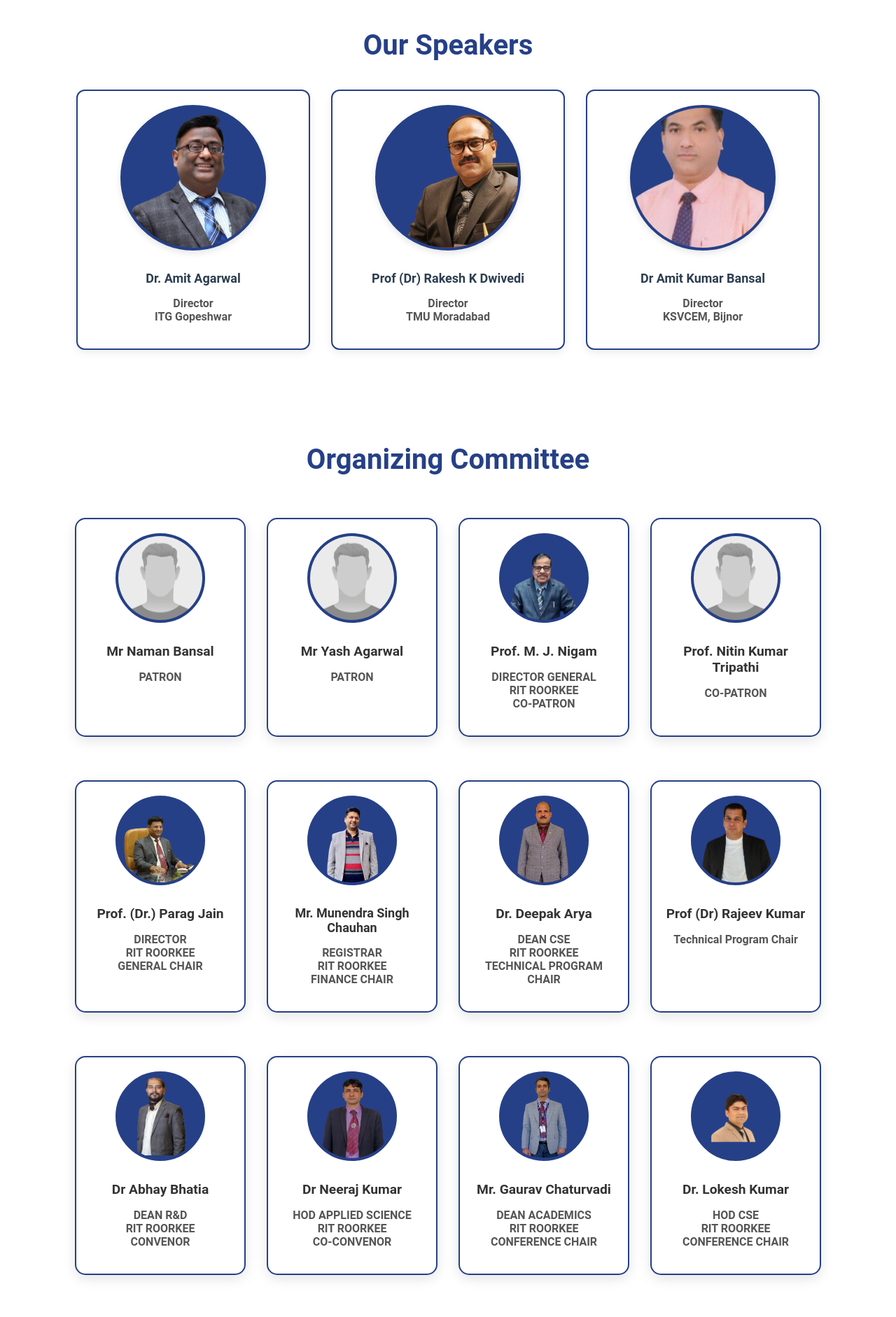
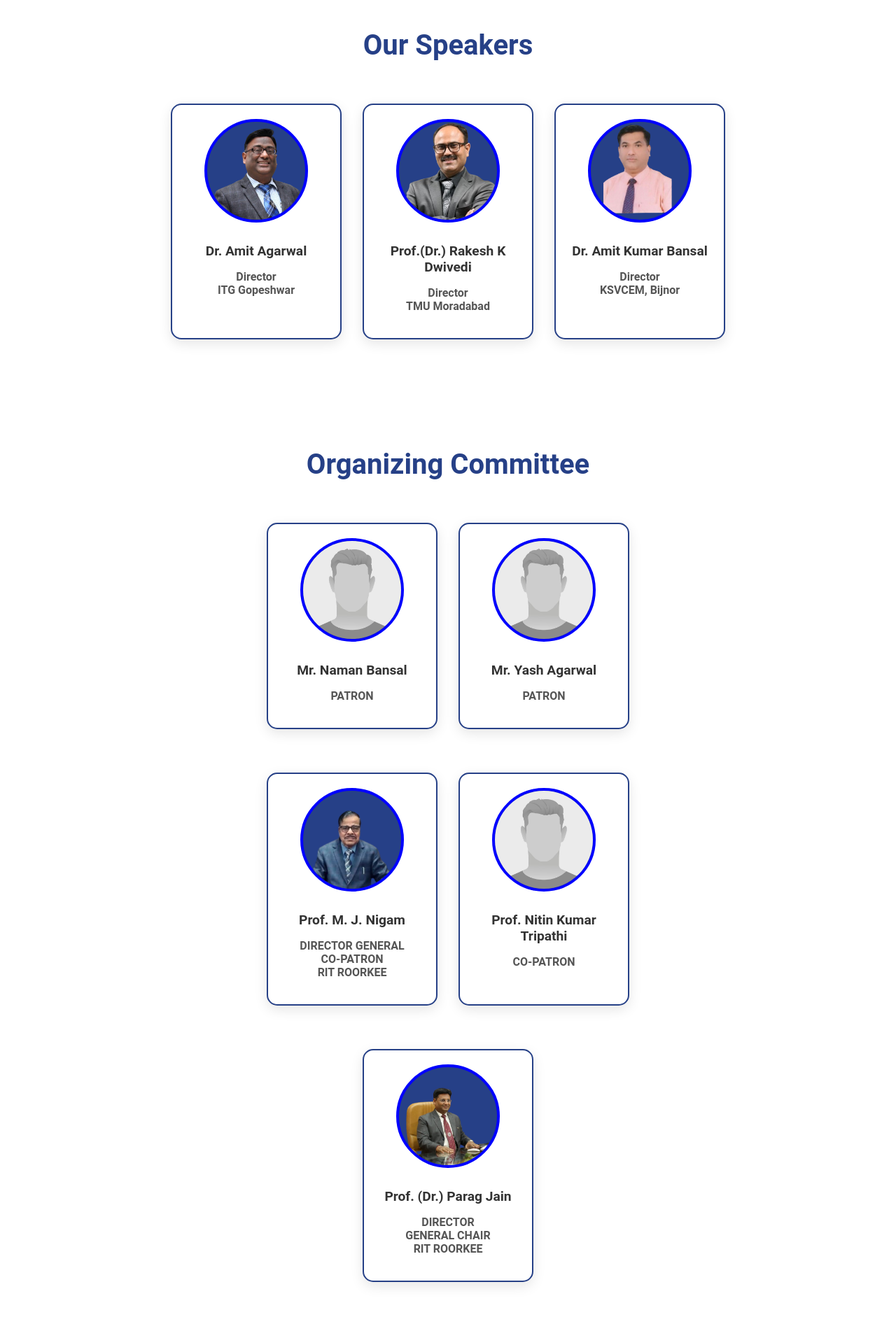
Before and after one commit to PriyanshuRoushan/confwebsite25, a React (Create React App) app in the folder frontend/: page / in a window 1280 px wide. Shown: the part 3000-4882 px from the top of the page at 70% size. Built offline with nearby package versions, Linux system fonts and the light colour scheme.

Commit message:
Updated-faculties

```diff
--- a/frontend/src/components/faculties/faculties.css
+++ b/frontend/src/components/faculties/faculties.css
@@ -58,12 +58,12 @@
 
 .faculties-image {
   background-color: #264087;
-  width: 120px;
-  height: 120px;
+  width: 140px;
+  height: 140px;
   object-fit: contain;
   border-radius: 50%;
   margin-bottom: 15px;
-  border: 4px solid #264087;
+  border: 4px solid blue;
 }
 
 .faculties-name {
--- a/frontend/src/components/faculties/faculties.js
+++ b/frontend/src/components/faculties/faculties.js
@@ -5,59 +5,60 @@ import "./faculties.css";
 const Faculties = () => {
   const scrollRef = useRef(null);
 
-  const row1 = Facultiesdata.slice(0, 4);
-  const row2 = Facultiesdata.slice(4, 8);
-  const row3 = Facultiesdata.slice(8, 12);
-  const remaining = Facultiesdata.slice(12); // All others in horizontal scroll
+  // Row slices
+  const row1 = Facultiesdata.slice(0, 2);
+  const row2 = Facultiesdata.slice(2, 4);
+  const row3 = Facultiesdata.slice(4, 5);
+  const row4 = Facultiesdata.slice(5, 7);
+  const row5 = Facultiesdata.slice(7, 9);
+  const row6 = Facultiesdata.slice(9, 11);
+  const row7 = Facultiesdata.slice(11, 15);
+  const row8 = Facultiesdata.slice(15); // Remaining scrollable
+
+  const renderRow = (rowData, keyOffset = 0) => (
+    <div className="faculties-row">
+      {rowData.map((faculty, index) => (
+        <div className="faculties-card" key={index + keyOffset}>
+          <img src={faculty.image} alt={faculty.name} className="faculties-image" />
+          <h3 className="faculties-name">{faculty.name}</h3>
+          <p className="faculties-position">{faculty.title}</p>
+        </div>
+      ))}
+    </div>
+  );
 
   return (
     <div className="product-carousel">
       <section className="faculties-section">
         <h2 className="faculties-heading">Organizing Committee</h2><br />
 
-        {/* Row 1 */}
-        <div className="faculties-row">
-          {row1.map((faculty, index) => (
-            <div className="faculties-card" key={index}>
-              <img src={faculty.image} alt={faculty.name} className="faculties-image" />
-              <h3 className="faculties-name">{faculty.name}</h3>
-              <p className="faculties-position">{faculty.title}</p>
-            </div>
-          ))}
-        </div>
+        {renderRow(row1, 0)}
         <div className="animated-line" />
 
-        {/* Row 2 */}
-        <div className="faculties-row">
-          {row2.map((faculty, index) => (
-            <div className="faculties-card" key={index + 4}>
-              <img src={faculty.image} alt={faculty.name} className="faculties-image" />
-              <h3 className="faculties-name">{faculty.name}</h3>
-              <p className="faculties-position">{faculty.title}</p>
-            </div>
-          ))}
-        </div>
+        {renderRow(row2, 2)}
         <div className="animated-line" />
 
-        {/* Row 3 */}
-        <div className="faculties-row">
-          {row3.map((faculty, index) => (
-            <div className="faculties-card" key={index + 7}>
-              <img src={faculty.image} alt={faculty.name} className="faculties-image" />
-              <h3 className="faculties-name">{faculty.name}</h3>
-              <p className="faculties-position">{faculty.title}</p>
-            </div>
-          ))}
-        </div>
+        {renderRow(row3, 4)}
         <div className="animated-line" />
 
-        {/* Remaining in scrollable row */}
-        {remaining.length > 0 && (
+        {renderRow(row4, 5)}
+        <div className="animated-line" />
+
+        {renderRow(row5, 7)}
+        <div className="animated-line" />
+
+        {renderRow(row6, 9)}
+        <div className="animated-line" />
+
+        {renderRow(row7, 11)}
+        <div className="animated-line" />
+
+        {row8.length > 0 && (
           <>
             <div className="faculties-slider-wrapper" ref={scrollRef}>
               <div className="faculties-grid">
-                {remaining.map((faculty, index) => (
-                  <div className="faculties-card" key={index + 9}>
+                {row8.map((faculty, index) => (
+                  <div className="faculties-card" key={index + 15}>
                     <img src={faculty.image} alt={faculty.name} className="faculties-image" />
                     <h3 className="faculties-name">{faculty.name}</h3>
                     <p className="faculties-position">{faculty.title}</p>
--- a/frontend/src/components/faculties/facultiesdata.js
+++ b/frontend/src/components/faculties/facultiesdata.js
@@ -18,19 +18,19 @@ import Fake from "../assets/faculties/Fake.png"
 
 const FacultiesData = [
     {
-    name: 'Mr Naman Bansal',
+    name: 'Mr. Naman Bansal',
     image: Fake,
     title: 'PATRON',
   },
     {
-    name: 'Mr Yash Agarwal',
+    name: 'Mr. Yash Agarwal',
     image: Fake,
     title: 'PATRON',
   },
    {
     name: 'Prof. M. J. Nigam ',
     image: Nigam,
-    title: <p><div>DIRECTOR GENERAL<br></br>RIT ROORKEE<br></br>CO-PATRON</div></p>,
+    title: <p><div>DIRECTOR GENERAL<br></br>CO-PATRON<br></br>RIT ROORKEE</div></p>,
   },
    {
     name: 'Prof. Nitin Kumar Tripathi ',
@@ -40,67 +40,68 @@ const FacultiesData = [
     {
     name: 'Prof. (Dr.) Parag Jain',
     image: Parag,
-    title: <p><div>DIRECTOR<br></br>RIT ROORKEE<br></br>GENERAL CHAIR</div></p>,
+    title: <p><div>DIRECTOR<br></br>GENERAL CHAIR<br></br>RIT ROORKEE</div></p>,
+  },
+      {
+    name: 'Dr. Deepak Arya',
+    image: Deepak,
+    title: <p><div>PROFESSOR<br></br><div style={{ fontSize: "13px" }}>TECHNICAL PROGRAM CHAIR<br></br>RIT ROORKEE</div></div></p>,
+  },
+      {
+    name: 'Prof. (Dr.) Rajeev Kumar',
+    image: Rajeev,
+    title: 'Technical Program Chair',
+  },
+
+  {
+    name: 'Mr. Gaurav Chaturvadi',
+    image: Gauravchaturvadi,
+    title: <p><div>PROFESSOR<br></br>CONFERENCE CHAIR<br></br>RIT ROORKEE</div></p>,
+  },
+  {
+    name: 'Dr. Lokesh Kumar',
+    image: Lokesh,
+    title: <p><div>HOD CSE<br></br>CONFERENCE CHAIR<br></br>RIT ROORKEE</div></p>,
+  },
+      {
+    name: 'Dr. Abhay Bhatia',
+    image: Abhaybhatia,
+    title: <p><div>ASSISTANT PROFESSOR<br></br>CONVENOR<br></br>RIT ROORKEE</div></p>,
+  },
+       {
+    name: 'Dr. Neeraj Kumar',
+    image: Neeraj,
+    title: <p><div>PROFESSOR<br></br>CO-CONVENOR<br></br>RIT ROORKEE</div></p>,
   },
      {
     name: <div style={{ fontSize: "18px" }}>Mr. Munendra Singh Chauhan</div>,
     image: Munendra,
-    title: <p><div>REGISTRAR<br></br>RIT ROORKEE<br></br>FINANCE CHAIR</div></p>,
+    title: <p><div>REGISTRAR<br></br>FINANCE CHAIR<br></br>RIT ROORKEE</div></p>,
   },
-      {
-    name: 'Dr. Deepak Arya',
-    image: Deepak,
-    title: <p><div>DEAN CSE<br></br>RIT ROORKEE<br></br>TECHNICAL PROGRAM CHAIR</div></p>,
+     {
+    name: 'Dr. Himanshu Gupta',
+    image: Himanhsugupta,
+    title: <p><div>ASSISTANT PROFESSOR<br></br>PUBLICATION CHAIR<br></br>RIT ROORKEE</div></p>,
   },
-      {
-    name: 'Prof (Dr) Rajeev Kumar',
-    image: Rajeev,
-    title: 'Technical Program Chair',
+     {
+    name: 'Dr. Vidit Vats',
+    image: Vidit,
+    title: <p><div>ASSISTANT PROFESSOR<br></br>PUBLICATION CHAIR<br></br>RIT ROORKEE</div></p>,
+  },
+     {
+    name: 'Dr. Taresh Singh',
+    image: Taresh,
+    title: <p><div>ASSISTANT PROFESSOR<br></br>PUBLICATION CHAIR<br></br>RIT ROORKEE</div></p>,
   },
     {
-    name: 'Dr Abhay Bhatia',
-    image: Abhaybhatia,
-    title: <p><div>DEAN R&D<br></br>RIT ROORKEE<br></br>CONVENOR</div></p>,
-  },
-       {
-    name: 'Dr Neeraj Kumar',
-    image: Neeraj,
-    title: <p><div>HOD APPLIED SCIENCE<br></br>RIT ROORKEE<br></br>CO-CONVENOR</div></p>,
+    name: 'Dr. Prashant Mishra',
+    image: Prashant,
+    title: <p><div>ASSISTANT PROFESSOR<br></br>PUBLICITY CHAIR<br></br>RIT ROORKEE</div></p>,
   },
   {
-    name: 'Mr. Gaurav Chaturvadi',
-    image: Gauravchaturvadi,
-    title: <p><div>DEAN ACADEMICS<br></br>RIT ROORKEE<br></br>CONFERENCE CHAIR</div></p>,
-  },
-  {
-    name: 'Dr. Lokesh Kumar',
-    image: Lokesh,
-    title: <p><div>HOD CSE<br></br>RIT ROORKEE<br></br>CONFERENCE CHAIR</div></p>,
-  },
-     {
-    name: 'Dr Himanshu Gupta',
-    image: Himanhsugupta,
-    title: <p><div>ASSISTANT PROFESSOR<br></br>RIT ROORKEE<br></br>PUBLICATION CHAIR</div></p>,
-  },
-     {
-    name: 'Dr Vidit Vats',
-    image: Vidit,
-    title: <p><div>ASSISTANT PROFESSOR<br></br>RIT ROORKEE<br></br>PUBLICATION CHAIR</div></p>,
-  },
-     {
-    name: 'Dr Taresh Singh',
-    image: Taresh,
-    title: <p><div>DEAN TRAINING<br></br>RIT ROORKEE<br></br>PUBLICATION CHAIR</div></p>,
-  },
-    {
-    name: 'Dr Prashant Mishra',
-    image: Prashant,
-    title: <p><div>ASSISTANT PROFESSOR<br></br>RIT ROORKEE<br></br>PUBLICITY CHAIR</div></p>,
-  },
-  {
-    name: 'Dr Rashmi Gupta',
+    name: 'Dr. Rashmi Gupta',
     image: Rashmi,
-    title: <p><div>DEAN PDP<br></br>RIT ROORKEE<br></br>PUBLICITY CHAIR</div></p>,
+    title: <p><div>PROFESSOR<br></br>PUBLICITY CHAIR<br></br>RIT ROORKEE</div></p>,
   },
 
 ]
--- a/frontend/src/components/speaker/speaker.css
+++ b/frontend/src/components/speaker/speaker.css
@@ -1,56 +1,75 @@
-.speakers-section {
+.speaker-section {
   padding: 50px 20px;
-
-  font-family: 'Segoe UI', sans-serif;
+  text-align: center;
+  position: relative;
 }
 
-.speakers-heading {
+.speaker-heading {
   font-family: roboto;
-  font-size:2.5rem;
-  text-align: center;
+  font-size: 2.5rem;
+  color: #264087;
+  margin-bottom: 40px;
   font-weight: 700;
+}
+
+.speaker-row {
+  display: flex;
+  justify-content: center;
+  flex-wrap: wrap;
+  gap: 30px;
   margin-bottom: 40px;
-  color: #264087;
+}
+
+/* Scrollable wrapper (last row) */
+.speaker-slider-wrapper {
+  overflow-x: auto;
+  overflow-y: hidden;
+  white-space: nowrap;
+  scroll-behavior: smooth;
+  scrollbar-width: none;
+  -ms-overflow-style: none;
+}
+
+.speaker-slider-wrapper::-webkit-scrollbar {
+  display: none;
 }
 
 .speaker-grid {
-  display: flex;
-  flex-wrap: wrap;
-  justify-content: center;
+  display: inline-flex;
   gap: 30px;
 }
 
 .speaker-card {
   font-family: roboto;
-  width: 290px;
+  background-color: #ffffff;
+  padding: 20px;
+  border-radius: 15px;
+  box-shadow: 0 6px 18px rgba(0, 0, 0, 0.1);
+  width: 200px;
+  flex-shrink: 0;
   text-align: center;
-  padding: 20px;
-  transition: transform 0.3s ease, box-shadow 0.3s ease;
-  background-color: #fff;
-  border-radius: 12px;
+  transition: transform 0.3s ease;
   border: 2px solid #264087;
-  box-shadow: 0 4px 12px rgba(0, 0, 0, 0.08);
 }
 
 .speaker-card:hover {
-  transform: translateY(-8px);
+  transform: translateY(-5px);
 }
 
 .speaker-image {
   background-color: #264087;
-  border: 4px solid #264087;
-  width: 200px;
-  height: 200px;
+  width: 140px;
+  height: 140px;
+  object-fit: contain;
   border-radius: 50%;
-  object-fit: cover;
   margin-bottom: 15px;
-  box-shadow: 0 4px 10px rgba(0, 0, 0, 0.1);
+  border: 4px solid blue;
 }
 
 .speaker-name {
-  font-size: 18px;
+  font-size: 1.2rem;
   font-weight: 700;
-  color: #2c3e50;
+  color: #333;
   margin: 10px 0 5px;
 }
 
@@ -60,17 +79,41 @@
   color: #555;
 }
 
-.speakers-view-all {
-  text-align: center;
-  margin-top: 30px;
+@media (max-width: 768px) {
+  .speaker-card {
+    width: 180px;
+  }
+
+  .speaker-image {
+    width: 80px;
+    height: 80px;
+  }
+
+  .speaker-heading {
+    font-size: 2rem;
+  }
 }
 
-.speakers-view-all a {
-  color: #1e40af;
-  font-weight: 600;
-  text-decoration: none;
+/* 🔥 Animated Underline Below Each Row */
+.animated-line {
+  position: relative;
+  width: 25%;
+  height: 2px;
+  margin: -20px auto 40px auto;
+  overflow: hidden;
 }
 
-.speakers-view-all a:hover {
-  text-decoration: underline;
+.animated-line::after {
+  content: '';
+  position: absolute;
+  bottom: 0;
+  left: 0;
+  width: 0;
+  height: 2px;
+  background-color: #264087;
+  transition: width 0.4s ease;
 }
+
+.speaker-row:hover + .animated-line::after {
+  width: 100%;
+}
--- a/frontend/src/components/speaker/speakerdata.js
+++ b/frontend/src/components/speaker/speakerdata.js
@@ -1,6 +1,6 @@
 // src/data/speakersData.js
 import AmitAgarwal from '../assets/speakers/Dr Amit Agarwal.png';
-import Rakesh from "../assets/speakers/Prof Dr Rakesh K Dwivedi.png"
+import Rakesh from "../assets/speakers/Prof Dr Rakesh K Dwivedi2.png"
 import Amitkumar from "../assets/speakers/Dr Amit Kumar Bansal.png"
 
 
@@ -9,22 +9,19 @@ const speakerData = [
     name: 'Dr. Amit Agarwal',
     image: AmitAgarwal,
     title: <p><div>Director<br></br>ITG Gopeshwar</div></p>,
-    topic: 'Computational Engineering'
   },
 
   {
-    name: 'Prof (Dr) Rakesh K Dwivedi',
+    name: 'Prof.(Dr.) Rakesh K Dwivedi',
     image : Rakesh,
     title: <p><div>Director<br></br>TMU Moradabad</div></p>,
-    topic: 'Astrodynamics'
   },
   {
-      name: 'Dr Amit Kumar Bansal',
+      name: 'Dr. Amit Kumar Bansal',
       image: Amitkumar,
       title: <p><div>Director<br>
       </br>KSVCEM, Bijnor
           </div></p>,
-      topic: 'Astrodynamics'
     },
 ];
 
--- a/frontend/src/components/speaker/speakers.js
+++ b/frontend/src/components/speaker/speakers.js
@@ -1,27 +1,28 @@
-import React from 'react';
 import speakerData from './speakerdata';
-import './speaker.css';
+import './speaker.css'; // Reusing the same CSS for design consistency
 
 const Speakers = () => {
+
   return (
-    <section className="speakers-section" id="speakers">
-      <h2 className="speakers-heading">Our Speakers</h2>
+    <div className="product-carousel">
+      <section className="speaker-section" id="speakers">
+        <h2 className="speaker-heading">Our Speakers</h2><br />
+
 
           <div className="speaker-grid">
             {speakerData.map((speaker, index) => (
               <div className="speaker-card" key={index}>
-            <img
-              src={speaker.image}
-              alt={speaker.name}
-              className="speaker-image"
-            />
+                <img src={speaker.image} alt={speaker.name} className="speaker-image" />
                 <h3 className="speaker-name">{speaker.name}</h3>
                 <p className="speaker-position">{speaker.title}</p>
               </div>
             ))}
           </div>
 
+
+        <div className="animated-line" />
       </section>
+    </div>
   );
 };
 
```
Also changed, not shown: frontend/src/components/assets/speakers/Prof Dr Rakesh K Dwivedi2.png (added). Lines whose indentation alone changed are shown as unchanged.
